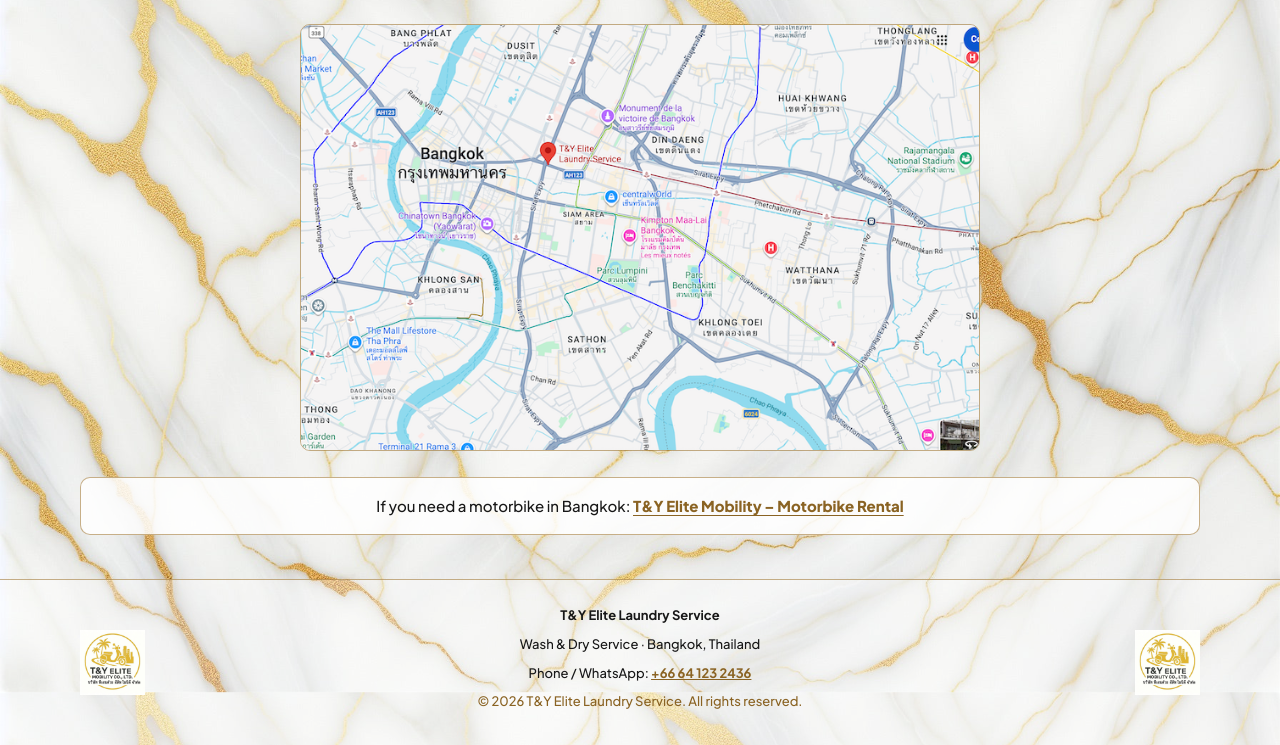
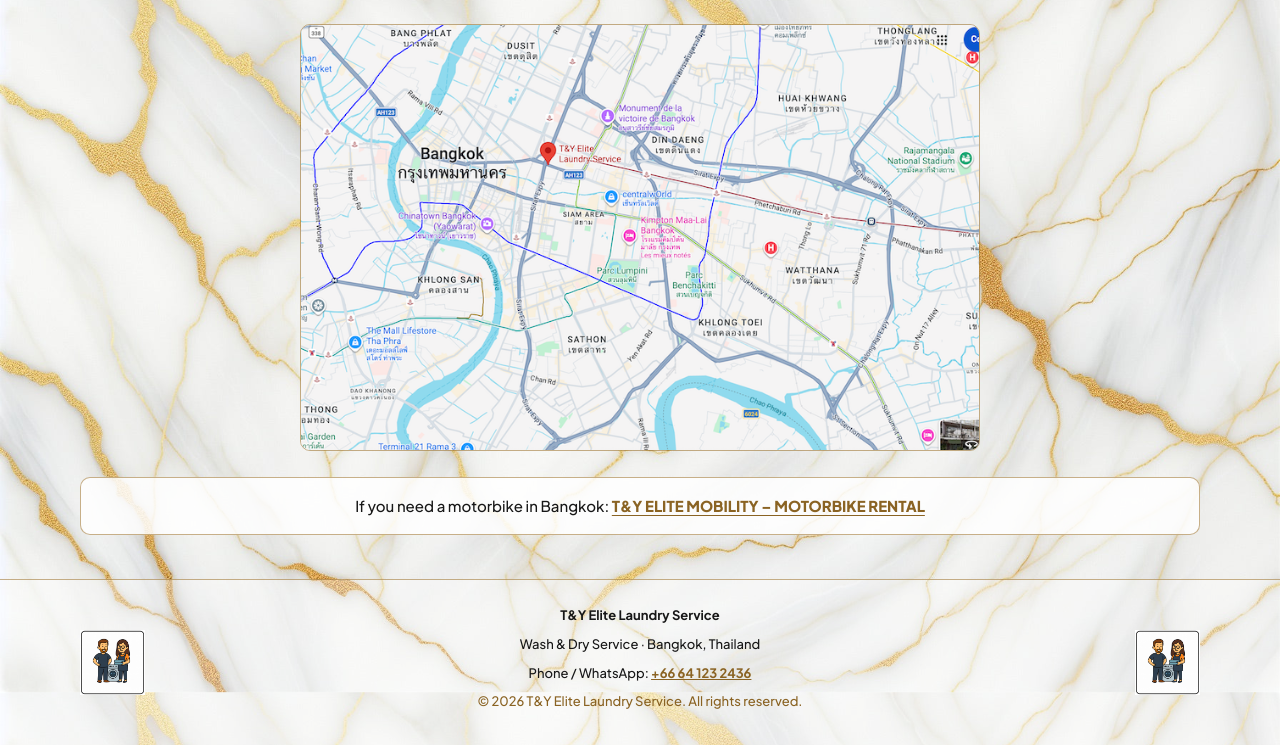
Before and after one commit to TYEliteMobility/tyelitelaundry, a plain HTML site: page index.html in a window 1280 px wide. Shown: the part 1502-2247 px from the top of the page. Drawn offline with Linux system fonts and the light colour scheme.

Commit message:
Update index.html

```diff
--- a/index.html
+++ b/index.html
@@ -142,7 +142,7 @@
   <header class="topbar">
     <div class="wrap topinner">
       <a class="brand" href="/" aria-label="T&Y Elite Laundry Service home">
-        <img class="brand-logo" src="LOGO%20FOND%20BLANC.png" alt="T&Y Elite Laundry Service logo">
+        <img class="brand-logo" src="IMGwashndry.jpg" alt="T&Y Elite Laundry Service logo">
         <span class="brand-text">T&amp;Y ELITE LAUNDRY SERVICE<small>WASH &amp; DRY SERVICE · BANGKOK</small></span>
       </a>
       <nav aria-label="Language" class="lang"><a aria-current="page" href="/">EN</a><a href="/th/">TH</a></nav>
@@ -159,7 +159,7 @@
         <h2>Wash · Dry · Fold · Pack</h2>
         <p class="price">100 THB / kg</p>
         <p>Minimum order: <strong>2 kg</strong> (200 THB)</p>
-        <p><strong>No ironing</strong> service available.</p>
+        <p><strong>NO IRONING</strong> service available.</p>
       </div>
       <div class="panel">
         <h2>Hotel &amp; Home Laundry Service</h2>
@@ -205,20 +205,20 @@
     </section>
 
     <aside class="partner" aria-label="Partner business">
-      <p>If you need a motorbike in Bangkok: <a href="https://www.tyelitemobility.com/" target="_blank" rel="noopener noreferrer">T&amp;Y Elite Mobility – Motorbike Rental</a></p>
+      <p>If you need a motorbike in Bangkok: <a href="https://www.tyelitemobility.com/" target="_blank" rel="noopener noreferrer">T&amp;Y ELITE MOBILITY – MOTORBIKE RENTAL</a></p>
     </aside>
   </main>
 
   <footer class="legal">
     <div class="footer-inner">
-      <img class="footer-logo" src="LOGO%20FOND%20BLANC.png" alt="" loading="lazy">
+      <img class="footer-logo" src="IMGwashndry.jpg" alt="" loading="lazy">
       <div>
         <strong>T&amp;Y Elite Laundry Service</strong>
         <p>Wash &amp; Dry Service · Bangkok, Thailand</p>
         <p>Phone / WhatsApp: <a href="tel:+66641232436">+66 64 123 2436</a></p>
         <p>© 2026 T&amp;Y Elite Laundry Service. All rights reserved.</p>
       </div>
-      <img class="footer-logo" src="LOGO%20FOND%20BLANC.png" alt="" loading="lazy">
+      <img class="footer-logo" src="IMGwashndry.jpg" alt="" loading="lazy">
     </div>
   </footer>
 </body>
```
